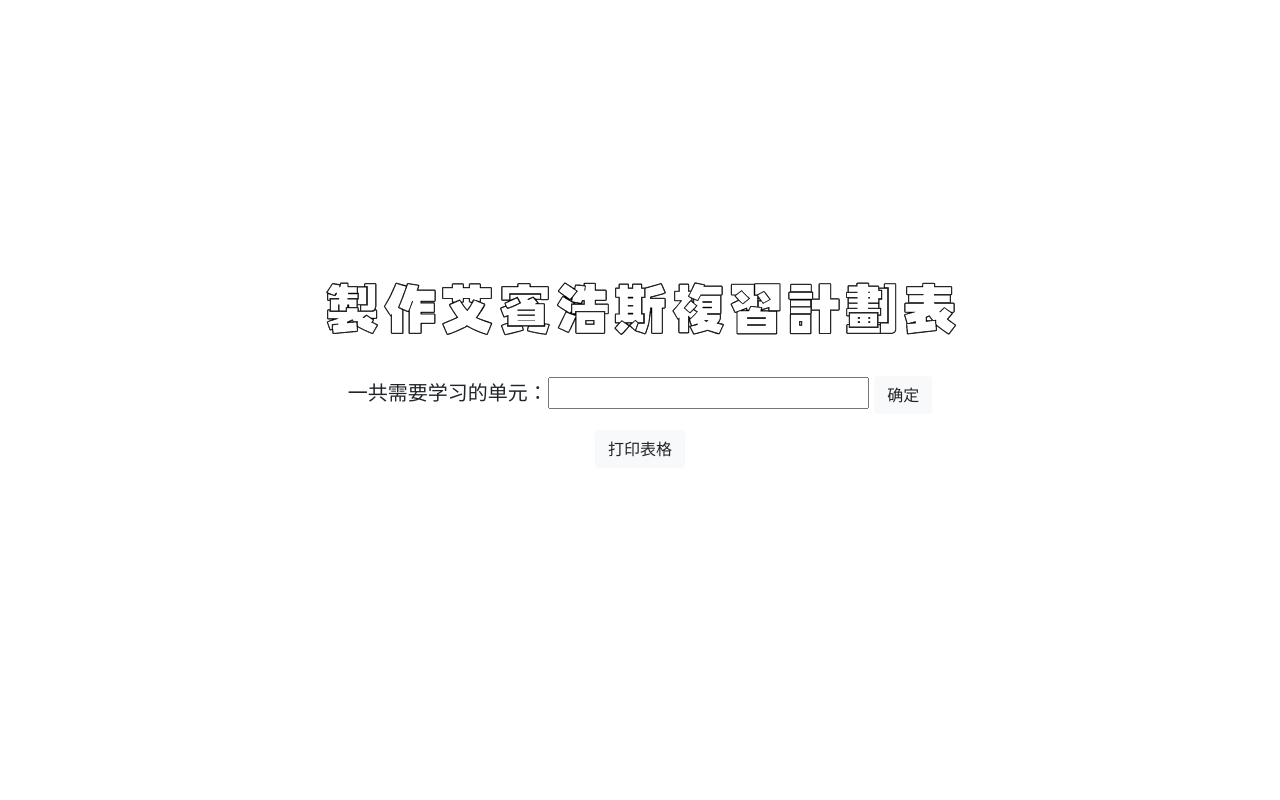
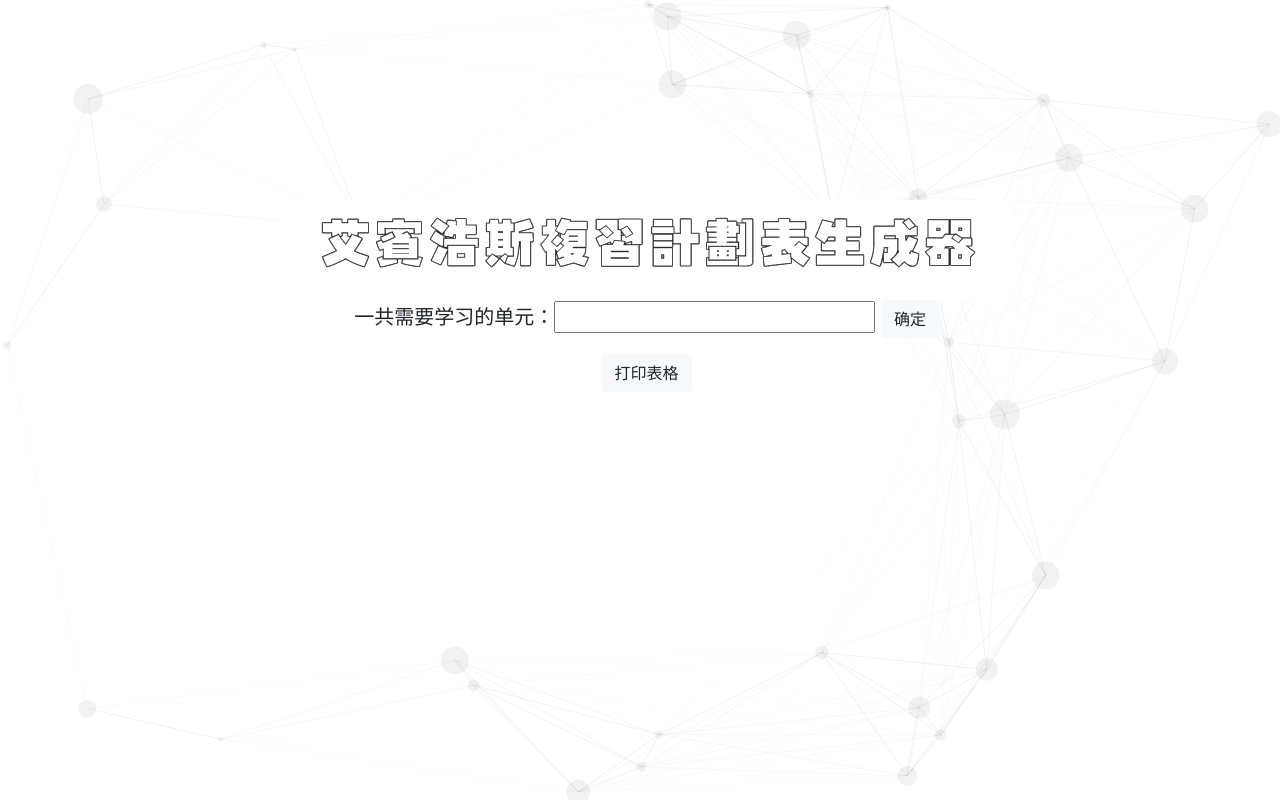
Before and after one commit to ZT1996/Ebbinghaus-schedule, a website: page html/index.html in a window 1280 px wide. Drawn offline with nearby package versions, Linux system fonts and the light colour scheme.

Commit message:
version1.1

```diff
--- a/css/index.css
+++ b/css/index.css
@@ -1,12 +1,32 @@
+body {
+    text-align: center;
+    background: #f7fafc;
+    overflow: hidden;
+    background: #fff;
+}
+
+.content {
+    position: absolute;
+    z-index: 1;
+    top: 25%;
+    left: 22%;
+}
+#canvas {
+    display: inline-block;
+    position: absolute;
+    z-index: -1;
+    top: 0;
+    left: 0;
+}
+
 .webpage-name {
-    margin: 20% 0 0;
     text-align: center;
 }
 
 #table {
     display: none;
     height: 50px;
-    font-size: 12px;
+    font-size: 15px;
     text-align: center;
 }
 
--- a/html/index.html
+++ b/html/index.html
@@ -7,9 +7,11 @@
     <link rel="stylesheet" href="../css/index.css">
 </head>
 <body>
-
+<canvas id="canvas">
+</canvas>
+<div class="content">
     <div class='webpage-name'>
-    <img src="../picture/1c5e7ba421624ca9aa5815b38ee7a1ec.PNG">
+        <img src="../picture/ee3fbb14cfcc4103b98307b53025a94b.PNG">
     </div>
     <p>一共需要学习的单元：<input id="totalList" name="totalList" type="text" min="1"
                         onkeyup="this.value=this.value.replace(/[^\d]/g,'') "
@@ -30,9 +32,9 @@
         </thead>
         <tbody id="tbMain"></tbody>
     </table>
-<script src="../js/SaveEbbinghausSchedule.js">
-</script>
-<script src="../js/WriteScheduleInExcel.js">
-</script>
+</div>
+<script src="../js/SaveEbbinghausSchedule.js"></script>
+<script src="../js/WriteScheduleInExcel.js"></script>
+<script src="../js/background.js"></script>
 </body>
 </html>
--- a/js/WriteScheduleInExcel.js
+++ b/js/WriteScheduleInExcel.js
@@ -13,10 +13,11 @@ function WriteScheduleExcel() {
          #table {
             display: none;
             height: 50px;
-        font-size: 12px;
+            font-size: 15px;
             text-align: center;
         }
-    #title{
+
+        #title {
             display: none;
             font-size: 20px;
             text-align: center;
--- /dev/null
+++ b/js/background.js
@@ -0,0 +1,101 @@
+//定义画布宽高和生成点的个数
+let WIDTH = window.innerWidth, HEIGHT = window.innerHeight, POINT = 35;
+
+let canvas = document.getElementById('canvas');
+canvas.width = WIDTH;
+canvas.height = HEIGHT;
+let context = canvas.getContext('2d');
+context.strokeStyle = 'rgba(0,0,0,0.02)';
+context.strokeWidth = 1;
+context.fillStyle = 'rgba(0,0,0,0.05)';
+let circleArr = [];
+
+//线条：开始xy坐标，结束xy坐标，线条透明度
+function Line (x, y, _x, _y, o) {
+    this.beginX = x;
+    this.beginY = y;
+    this.closeX = _x;
+    this.closeY = _y;
+    this.o = o;
+}
+//点：圆心xy坐标，半径，每帧移动xy的距离
+function Circle (x, y, r, moveX, moveY) {
+    this.x = x;
+    this.y = y;
+    this.r = r;
+    this.moveX = moveX;
+    this.moveY = moveY;
+}
+//生成max和min之间的随机数
+function num (max, _min) {
+    let min = arguments[1] || 0;
+    return Math.floor(Math.random()*(max-min+1)+min);
+}
+// 绘制原点
+function drawCricle (cxt, x, y, r, moveX, moveY) {
+    let circle = new Circle(x, y, r, moveX, moveY);
+    cxt.beginPath();
+    cxt.arc(circle.x, circle.y, circle.r, 0, 2*Math.PI);
+    cxt.closePath();
+    cxt.fill();
+    return circle;
+}
+//绘制线条
+function drawLine (cxt, x, y, _x, _y, o) {
+    let line = new Line(x, y, _x, _y, o);
+    cxt.beginPath();
+    cxt.strokeStyle = 'rgba(0,0,0,'+ o +')';
+    cxt.moveTo(line.beginX, line.beginY);
+    cxt.lineTo(line.closeX, line.closeY);
+    cxt.closePath();
+    cxt.stroke();
+
+}
+//初始化生成原点
+function init () {
+    circleArr = [];
+    for (let i = 0; i < POINT; i++) {
+        circleArr.push(drawCricle(context, num(WIDTH), num(HEIGHT), num(15, 2), num(10, -10)/40, num(10, -10)/40));
+    }
+    draw();
+}
+
+//每帧绘制
+function draw () {
+    context.clearRect(0,0,canvas.width, canvas.height);
+    for (let i = 0; i < POINT; i++) {
+        drawCricle(context, circleArr[i].x, circleArr[i].y, circleArr[i].r);
+    }
+    for (let i = 0; i < POINT; i++) {
+        for (let j = 0; j < POINT; j++) {
+            if (i + j < POINT) {
+                let A = Math.abs(circleArr[i+j].x - circleArr[i].x),
+                    B = Math.abs(circleArr[i+j].y - circleArr[i].y);
+                let lineLength = Math.sqrt(A*A + B*B);
+                let C = 1/lineLength*7-0.009;
+                let lineOpacity = C > 0.03 ? 0.03 : C;
+                if (lineOpacity > 0) {
+                    drawLine(context, circleArr[i].x, circleArr[i].y, circleArr[i+j].x, circleArr[i+j].y, lineOpacity);
+                }
+            }
+        }
+    }
+}
+
+//调用执行
+window.onload = function () {
+    init();
+    setInterval(function () {
+        for (let i = 0; i < POINT; i++) {
+            let cir = circleArr[i];
+            cir.x += cir.moveX;
+            cir.y += cir.moveY;
+            if (cir.x > WIDTH) cir.x = 0;
+            else if (cir.x < 0) cir.x = WIDTH;
+            if (cir.y > HEIGHT) cir.y = 0;
+            else if (cir.y < 0) cir.y = HEIGHT;
+
+        }
+        draw();
+    }, 16);
+}
```
Also changed, not shown: html/look.html (added, +125 -0 lines), picture/1c5e7ba421624ca9aa5815b38ee7a1ec.PNG (deleted), picture/ee3fbb14cfcc4103b98307b53025a94b.PNG (added). Lines whose indentation alone changed are shown as unchanged.
